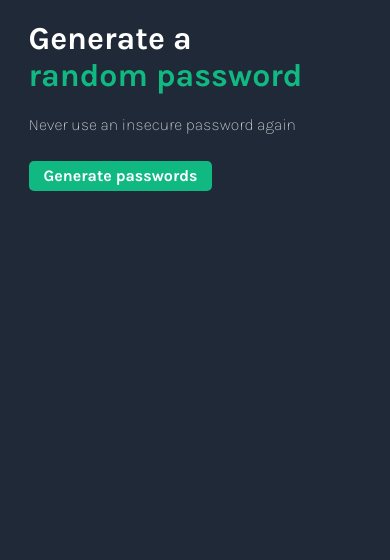
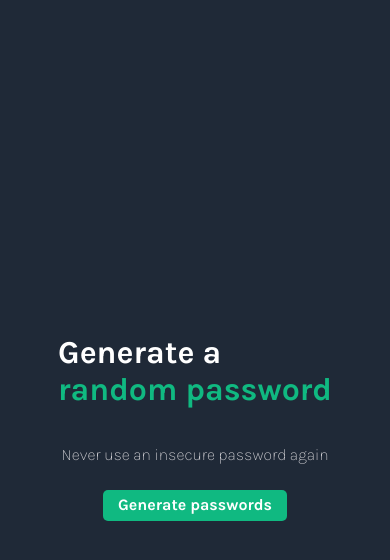
Before and after one commit to BLR19/password-generator, a website: page index.html in a window 390 px wide. Drawn offline with nearby package versions, Linux system fonts and the light colour scheme.

Commit message:
design update

```diff
--- a/index.css
+++ b/index.css
@@ -11,13 +11,16 @@ body {
 }
 
 #container {
-    width: 60%;
-    margin: auto;
+    width: 100%;
+    height: 100%;
+    display: flex;
+    flex-direction: column;
+    justify-content: center;
+    align-items: center;
 }
 
 input {
     margin: 4px;
-    max-width: 90%;
     background: #273549;
     border: none;
     color: #10b981;
@@ -27,14 +30,13 @@ input {
 }
 
 button {
-    margin: 10px auto;
+    margin: 10px 0px;
     padding: 6px 15px;
     background: #10b981;
     color: white;
     border-radius: 5px;
     cursor: pointer;
     border: none;
-    max-width: 200px;
     font-weight: bold;
 }
 
@@ -43,14 +45,8 @@ p {
     font-weight: 200;
 }
 
-main {
-    width: 80%;
+#passwords-box {
+    display:flex;
+    flex-direction: column;
     align-items: center;
 }
-
-@media only screen and (max-width: 600px) {
-    #container {
-        width: 90%;
-        margin: auto;
-    }
-}
--- a/index.html
+++ b/index.html
@@ -1,21 +1,20 @@
 <html>
-    <head><link rel="stylesheet" href="https://cdnjs.cloudflare.com/ajax/libs/normalize/8.0.1/normalize.css">
+    <head>
+        <link rel="stylesheet" href="https://cdnjs.cloudflare.com/ajax/libs/normalize/8.0.1/normalize.css">
         <link rel="stylesheet" href="index.css">
         <link rel="preconnect" href="https://fonts.googleapis.com">
-<link rel="preconnect" href="https://fonts.gstatic.com" crossorigin>
-<link href="https://fonts.googleapis.com/css2?family=Karla:wght@200;700&display=swap" rel="stylesheet">
+        <link rel="preconnect" href="https://fonts.gstatic.com" crossorigin>
+        <link href="https://fonts.googleapis.com/css2?family=Karla:wght@200;700&display=swap" rel="stylesheet">
     </head>
     <body>
         <div id="container">
             <h1>Generate a <br> <span class="green">random password</span></h1>
             <p>Never use an insecure password again</p>
-            <main>
             <button onclick="generatePasswords()">Generate passwords</button>
-            <div title="click to copy!">
+            <div id="passwords-box" title="click to copy!">
                 <input readonly id="password1" onclick="copy(this)" hidden></input>
                 <input readonly id="password2" onclick="copy(this)" hidden></input>
             </div>
-            </main>
         </div>
         <script src="index.js"></script>
     </body>
```
